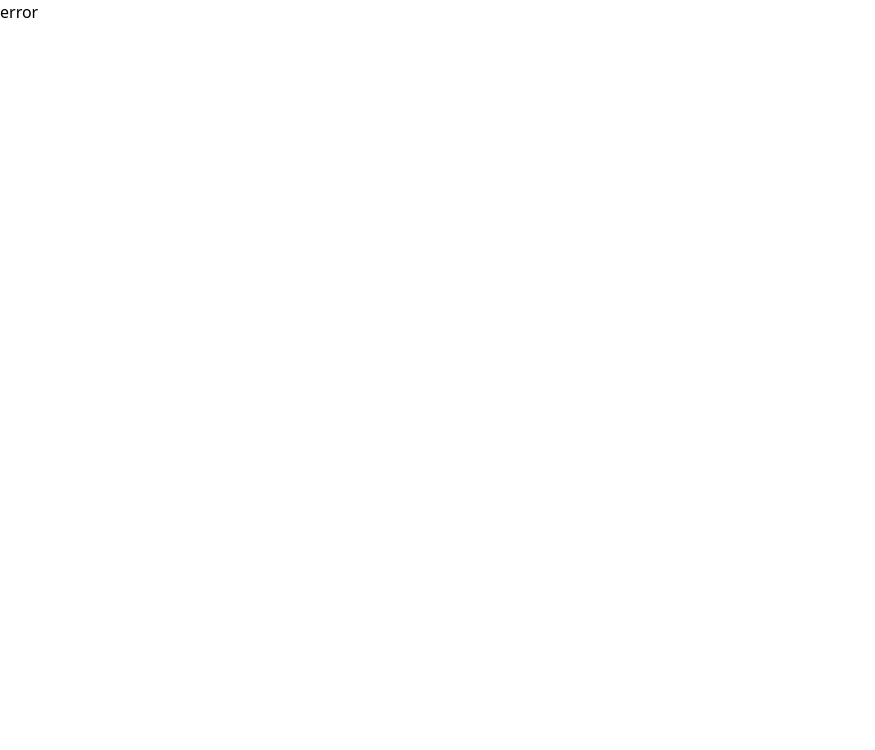
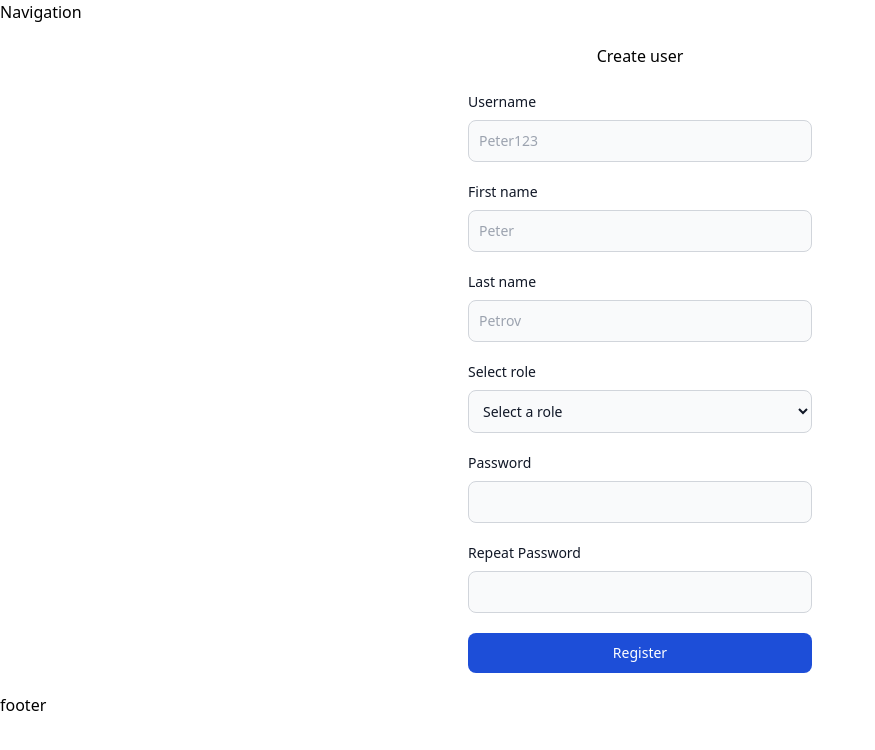
Before and after one commit to svetoslav0/time-management, a React (Vite) app in the folder Client/: page /auth/register in a window 1280 px wide. Before the commit this address had no page. Shown: the top 750 px of the page, without its empty margins (0-875 px from the left). Built offline with nearby package versions, Linux system fonts and the light colour scheme.

Commit message:
add path register, add onBlur to Login, create register component with basic validation, error handl to console log on submit

```diff
--- a/Client/src/components/auth/Login.tsx
+++ b/Client/src/components/auth/Login.tsx
@@ -9,10 +9,15 @@ export default function Login() {
     const {
         register,
         handleSubmit,
+        trigger,
         formState: { errors },
+        reset
     } = useForm<FormData>();
 
-    const onSubmit: SubmitHandler<FormData> = (data) => console.log(data);
+    const onSubmit: SubmitHandler<FormData> = (data) => {
+        console.log(data);
+        reset();
+    };
 
     return (
         <div className='mx-auto flex max-w-sm flex-col gap-6 p-5'>
@@ -31,9 +36,11 @@ export default function Login() {
                         className={`block w-full rounded-lg border ${
                             errors.username ? 'border-red-500' : 'border-gray-300'
                         } bg-gray-50 p-2.5 text-sm text-gray-900 focus:border-blue-500 focus:ring-blue-500 dark:border-gray-600 dark:bg-gray-700 dark:text-white dark:placeholder-gray-400 dark:focus:border-blue-500 dark:focus:ring-blue-500`}
-                        placeholder='Timi123'
+                        placeholder='Peter123'
                         {...register('username', { required: true })}
                         aria-invalid={errors.username ? 'true' : 'false'}
+                        onBlur={() => trigger('username')}
+
                     />
                     {errors.username?.type === 'required' && (
                         <span role='alert' className='text-sm text-red-500 dark:text-red-400'>
@@ -56,6 +63,7 @@ export default function Login() {
                         } bg-gray-50 p-2.5 text-sm text-gray-900 focus:border-blue-500 focus:ring-blue-500 dark:border-gray-600 dark:bg-gray-700 dark:text-white dark:placeholder-gray-400 dark:focus:border-blue-500 dark:focus:ring-blue-500`}
                         {...register('password', { required: true })}
                         aria-invalid={errors.password ? 'true' : 'false'}
+                        onBlur={() => trigger('password')}
                     />
                     {errors.password?.type === 'required' && (
                         <span role='alert' className='text-sm text-red-500 dark:text-red-400'>
@@ -65,7 +73,7 @@ export default function Login() {
                 </div>
                 <button
                     type='submit'
-                    className='w-full rounded-lg bg-blue-700 px-5 py-2.5 text-center text-sm font-medium text-white hover:bg-blue-800 focus:outline-none focus:ring-4 focus:ring-blue-300 sm:w-auto dark:bg-blue-600 dark:hover:bg-blue-700 dark:focus:ring-blue-800'
+                    className='w-full rounded-lg bg-blue-700 px-5 py-2.5 text-center text-sm font-medium text-white hover:bg-blue-800 focus:outline-none focus:ring-4 focus:ring-blue-300 sm:w-full dark:bg-blue-600 dark:hover:bg-blue-700 dark:focus:ring-blue-800'
                 >
                     Login
                 </button>
--- /dev/null
+++ b/Client/src/components/auth/Register.tsx
@@ -0,0 +1,186 @@
+import { useForm, SubmitHandler } from 'react-hook-form';
+
+type FormData = {
+    username: string;
+    firstName: string;
+    lastName: string;
+    role: string;
+    password: string;
+    rePassword: string;
+};
+
+export default function Register() {
+    const {
+        register,
+        handleSubmit,
+        trigger,
+        formState: { errors },
+        watch,
+        reset,
+    } = useForm<FormData>();
+
+    const onSubmit: SubmitHandler<FormData> = (data) => {
+        console.log(data);
+        reset();
+    };
+
+    return (
+        <div className='mx-auto flex max-w-sm flex-col gap-6 p-5'>
+            <h2 className='self-center'>Create user</h2>
+            <form className='' onSubmit={handleSubmit(onSubmit)}>
+                <div className='mb-5'>
+                    <label
+                        htmlFor='username'
+                        className='mb-2 block text-sm font-medium text-gray-900 dark:text-white'
+                    >
+                        Username
+                    </label>
+                    <input
+                        type='text'
+                        id='username'
+                        className={`block w-full rounded-lg border ${
+                            errors.username ? 'border-red-500' : 'border-gray-300'
+                        } bg-gray-50 p-2.5 text-sm text-gray-900 focus:border-blue-500 focus:ring-blue-500 dark:border-gray-600 dark:bg-gray-700 dark:text-white dark:placeholder-gray-400 dark:focus:border-blue-500 dark:focus:ring-blue-500`}
+                        placeholder='Peter123'
+                        {...register('username', { required: true })}
+                        aria-invalid={errors.username ? 'true' : 'false'}
+                        onBlur={() => trigger('username')}
+                    />
+                    {errors.username?.type === 'required' && (
+                        <span role='alert' className='text-sm text-red-500 dark:text-red-400'>
+                            Username required!
+                        </span>
+                    )}
+                </div>
+                <div className='mb-5'>
+                    <label
+                        htmlFor='firstName'
+                        className='mb-2 block text-sm font-medium text-gray-900 dark:text-white'
+                    >
+                        First name
+                    </label>
+                    <input
+                        type='text'
+                        id='firstName'
+                        className={`block w-full rounded-lg border ${
+                            errors.firstName ? 'border-red-500' : 'border-gray-300'
+                        } bg-gray-50 p-2.5 text-sm text-gray-900 focus:border-blue-500 focus:ring-blue-500 dark:border-gray-600 dark:bg-gray-700 dark:text-white dark:placeholder-gray-400 dark:focus:border-blue-500 dark:focus:ring-blue-500`}
+                        placeholder='Peter'
+                        {...register('firstName', { required: true })}
+                        aria-invalid={errors.username ? 'true' : 'false'}
+                        onBlur={() => trigger('firstName')}
+                    />
+                    {errors.firstName?.type === 'required' && (
+                        <span role='alert' className='text-sm text-red-500 dark:text-red-400'>
+                            First name required!
+                        </span>
+                    )}
+                </div>
+                <div className='mb-5'>
+                    <label
+                        htmlFor='lastName'
+                        className='mb-2 block text-sm font-medium text-gray-900 dark:text-white'
+                    >
+                        Last name
+                    </label>
+                    <input
+                        type='text'
+                        id='lastName'
+                        className={`block w-full rounded-lg border ${
+                            errors.lastName ? 'border-red-500' : 'border-gray-300'
+                        } bg-gray-50 p-2.5 text-sm text-gray-900 focus:border-blue-500 focus:ring-blue-500 dark:border-gray-600 dark:bg-gray-700 dark:text-white dark:placeholder-gray-400 dark:focus:border-blue-500 dark:focus:ring-blue-500`}
+                        placeholder='Petrov'
+                        {...register('lastName', { required: true })}
+                        aria-invalid={errors.username ? 'true' : 'false'}
+                        onBlur={() => trigger('lastName')}
+                    />
+                    {errors.lastName?.type === 'required' && (
+                        <span role='alert' className='text-sm text-red-500 dark:text-red-400'>
+                            Last name required!
+                        </span>
+                    )}
+                </div>
+                <div className='mb-5'>
+                    <label
+                        htmlFor='role'
+                        className='mb-2 block text-sm font-medium text-gray-900 dark:text-white'
+                    >
+                        Select role
+                    </label>
+                    <select
+                        id='role'
+                        className='block w-full rounded-lg border border-gray-300 bg-gray-50 p-2.5 text-sm text-gray-900 focus:border-blue-500 focus:ring-blue-500 dark:border-gray-600 dark:bg-gray-700 dark:text-white dark:placeholder-gray-400 dark:focus:border-blue-500 dark:focus:ring-blue-500'
+                        defaultValue=''
+                        {...register('role', { required: true })}
+                    >
+                        <option value='' disabled>
+                            Select a role
+                        </option>
+                        <option value='customer'>Customer</option>
+                        <option value='employee'>Employee</option>
+                        <option value='admin'>Admin</option>
+                    </select>
+                    {errors.role?.type === 'required' && (
+                        <span role='alert' className='text-sm text-red-500 dark:text-red-400'>
+                            Role required!
+                        </span>
+                    )}
+                </div>
+                <div className='mb-5'>
+                    <label
+                        htmlFor='password'
+                        className='mb-2 block text-sm font-medium text-gray-900 dark:text-white'
+                    >
+                        Password
+                    </label>
+                    <input
+                        type='password'
+                        id='password'
+                        className={`block w-full rounded-lg border ${
+                            errors.password ? 'border-red-500' : 'border-gray-300'
+                        } bg-gray-50 p-2.5 text-sm text-gray-900 focus:border-blue-500 focus:ring-blue-500 dark:border-gray-600 dark:bg-gray-700 dark:text-white dark:placeholder-gray-400 dark:focus:border-blue-500 dark:focus:ring-blue-500`}
+                        {...register('password', { required: true })}
+                        aria-invalid={errors.password ? 'true' : 'false'}
+                        onBlur={() => trigger('password')}
+                    />
+                    {errors.password?.type === 'required' && (
+                        <span role='alert' className='text-sm text-red-500 dark:text-red-400'>
+                            Password required!
+                        </span>
+                    )}
+                </div>
+                <div className='mb-5'>
+                    <label
+                        htmlFor='rePassword'
+                        className='mb-2 block text-sm font-medium text-gray-900 dark:text-white'
+                    >
+                        Repeat Password
+                    </label>
+                    <input
+                        type='password'
+                        id='rePassword'
+                        className={`block w-full rounded-lg border ${
+                            errors.rePassword ? 'border-red-500' : 'border-gray-300'
+                        } bg-gray-50 p-2.5 text-sm text-gray-900 focus:border-blue-500 focus:ring-blue-500 dark:border-gray-600 dark:bg-gray-700 dark:text-white dark:placeholder-gray-400 dark:focus:border-blue-500 dark:focus:ring-blue-500`}
+                        {...register('rePassword', {
+                            validate: (value) => value === watch('password'),
+                        })}
+                        aria-invalid={errors.rePassword ? 'true' : 'false'}
+                        onBlur={() => trigger('rePassword')}
+                    />
+                    {errors.rePassword && (
+                        <span role='alert' className='text-sm text-red-500 dark:text-red-400'>
+                            Passwords must match!
+                        </span>
+                    )}
+                </div>
+                <button
+                    type='submit'
+                    className='block w-full rounded-lg bg-blue-700 px-5 py-2.5 text-center text-sm font-medium text-white hover:bg-blue-800 focus:outline-none focus:ring-4 focus:ring-blue-300 sm:w-full dark:bg-blue-600 dark:hover:bg-blue-700 dark:focus:ring-blue-800'
+                >
+                    Register
+                </button>
+            </form>
+        </div>
+    );
+}
```
Also changed, not shown: Client/src/App.tsx (+7 -2 lines).
